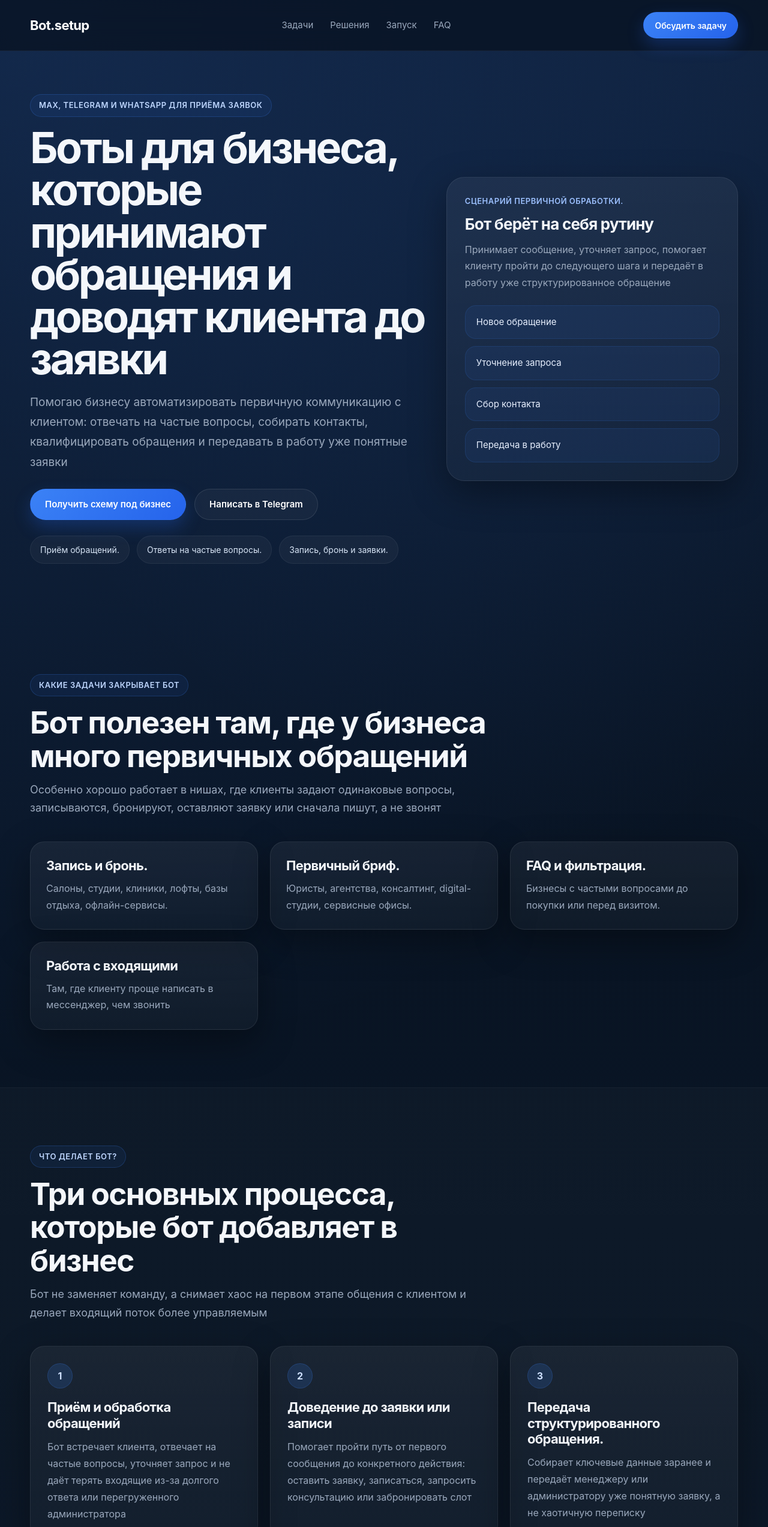
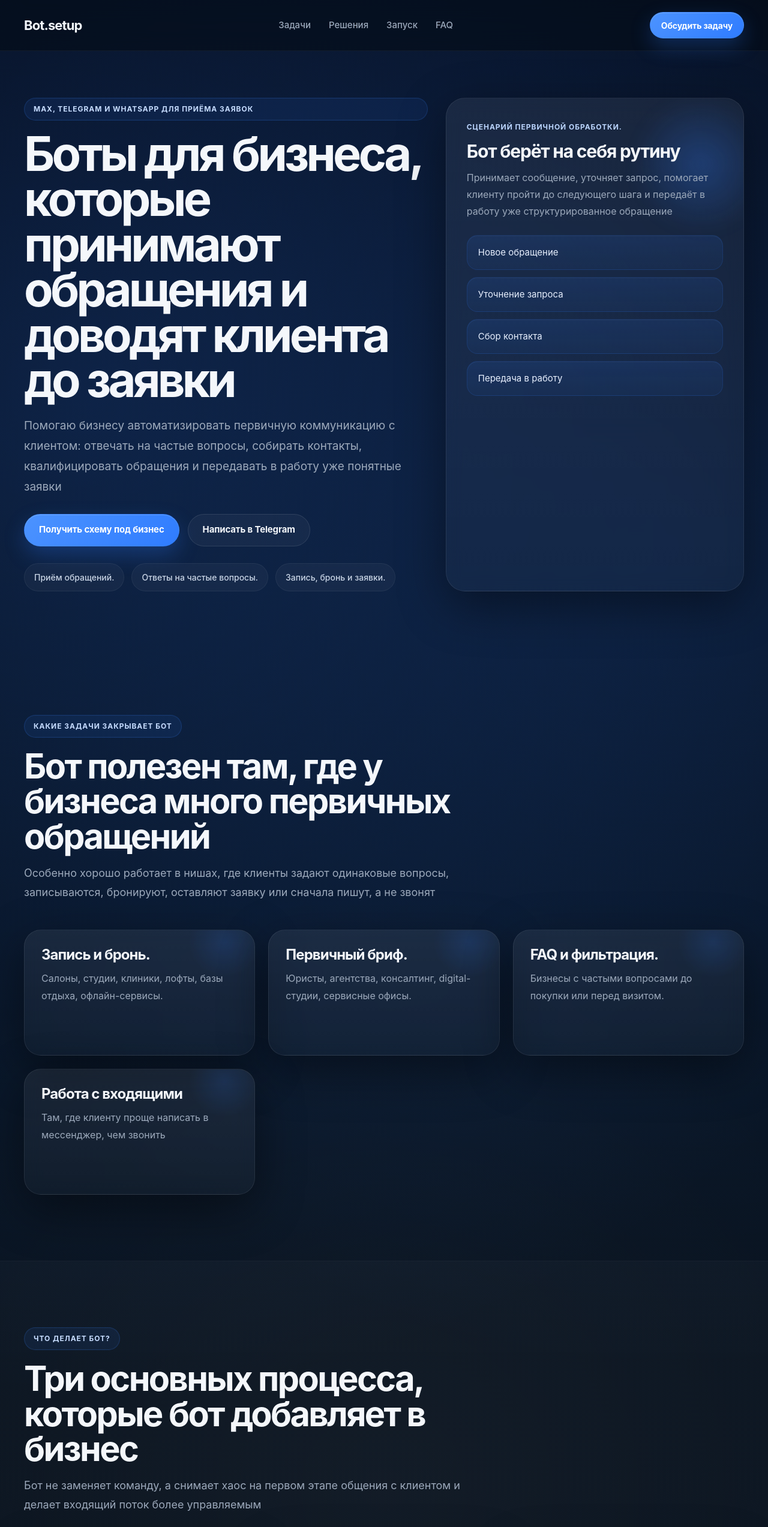
Before and after one commit to yvngfloyd/bot_landing, a React (Vite) app: page / in a window 1280 px wide. Shown: the top 2546 px of the page at 60% size. Built offline with nearby package versions, Linux system fonts and the light colour scheme.

Commit message:
Update styles.css

```diff
--- a/styles.css
+++ b/styles.css
@@ -1,18 +1,25 @@
 :root {
-  --bg: #07111f;
-  --bg-soft: #0b1728;
+  --bg: #050b14;
+  --bg-2: #08111d;
+  --bg-3: #0b1523;
   --panel: rgba(255, 255, 255, 0.04);
-  --panel-strong: rgba(255, 255, 255, 0.07);
-  --line: rgba(255, 255, 255, 0.1);
+  --panel-2: rgba(255, 255, 255, 0.06);
+  --panel-3: rgba(255, 255, 255, 0.08);
+  --line: rgba(255, 255, 255, 0.08);
+  --line-strong: rgba(255, 255, 255, 0.14);
   --text: #f4f7fb;
-  --muted: #9aa8bc;
-  --blue: #3b82f6;
-  --blue-soft: rgba(59, 130, 246, 0.16);
-  --white: #ffffff;
-  --shadow: 0 20px 60px rgba(0, 0, 0, 0.35);
-  --radius: 24px;
-  --radius-sm: 16px;
-  --container: 1180px;
+  --muted: #9ca9bb;
+  --muted-2: #c9d5e6;
+  --blue: #2f7cff;
+  --blue-2: #4c93ff;
+  --blue-soft: rgba(47, 124, 255, 0.16);
+  --glow: rgba(47, 124, 255, 0.22);
+  --shadow: 0 24px 80px rgba(0, 0, 0, 0.42);
+  --shadow-soft: 0 12px 40px rgba(0, 0, 0, 0.28);
+  --radius: 28px;
+  --radius-md: 22px;
+  --radius-sm: 18px;
+  --container: 1200px;
 }
 
 * {
@@ -26,13 +33,27 @@ html {
 body {
   margin: 0;
   min-width: 320px;
-  background:
-    radial-gradient(circle at top left, rgba(59, 130, 246, 0.2), transparent 30%),
-    radial-gradient(circle at top right, rgba(59, 130, 246, 0.12), transparent 25%),
-    linear-gradient(180deg, #08111e 0%, #091525 35%, #07111f 100%);
   color: var(--text);
   font-family: Inter, ui-sans-serif, system-ui, -apple-system, BlinkMacSystemFont, "Segoe UI", sans-serif;
   line-height: 1.5;
+  background:
+    radial-gradient(circle at 12% 10%, rgba(47, 124, 255, 0.18), transparent 28%),
+    radial-gradient(circle at 88% 14%, rgba(47, 124, 255, 0.12), transparent 24%),
+    radial-gradient(circle at 50% 38%, rgba(255, 255, 255, 0.03), transparent 26%),
+    linear-gradient(180deg, #040914 0%, #07111d 28%, #08101b 62%, #050b14 100%);
+}
+
+body::before {
+  content: "";
+  position: fixed;
+  inset: 0;
+  pointer-events: none;
+  background-image:
+    linear-gradient(rgba(255, 255, 255, 0.015) 1px, transparent 1px),
+    linear-gradient(90deg, rgba(255, 255, 255, 0.015) 1px, transparent 1px);
+  background-size: 42px 42px;
+  mask-image: linear-gradient(to bottom, rgba(0, 0, 0, 0.45), transparent 85%);
+  opacity: 0.35;
 }
 
 a {
@@ -41,8 +62,8 @@ a {
 }
 
 img {
+  display: block;
   max-width: 100%;
-  display: block;
 }
 
 button,
@@ -62,114 +83,124 @@ select {
 }
 
 .section {
-  padding: 96px 0;
+  position: relative;
+  padding: 110px 0;
 }
 
 .section-dark {
-  background: linear-gradient(180deg, rgba(255, 255, 255, 0.02), rgba(255, 255, 255, 0.01));
+  background:
+    linear-gradient(180deg, rgba(255, 255, 255, 0.025), rgba(255, 255, 255, 0.01));
   border-top: 1px solid rgba(255, 255, 255, 0.04);
   border-bottom: 1px solid rgba(255, 255, 255, 0.04);
 }
 
 .section-head {
-  max-width: 780px;
-  margin-bottom: 40px;
+  max-width: 820px;
+  margin-bottom: 46px;
 }
 
 .section-head h2 {
-  margin: 0 0 14px;
-  font-size: clamp(32px, 4vw, 52px);
-  line-height: 1.08;
-  letter-spacing: -0.03em;
+  margin: 0 0 16px;
+  font-size: clamp(34px, 4.5vw, 58px);
+  line-height: 1.02;
+  letter-spacing: -0.045em;
 }
 
 .section-head p {
   margin: 0;
+  max-width: 760px;
   color: var(--muted);
   font-size: 18px;
-  line-height: 1.7;
+  line-height: 1.78;
 }
 
 .eyebrow {
   display: inline-flex;
   align-items: center;
-  gap: 8px;
-  margin-bottom: 16px;
-  padding: 8px 14px;
-  border: 1px solid rgba(59, 130, 246, 0.22);
+  gap: 10px;
+  margin-bottom: 18px;
+  padding: 9px 15px;
   border-radius: 999px;
-  background: rgba(59, 130, 246, 0.08);
-  color: #bfd7ff;
-  font-size: 13px;
-  font-weight: 600;
-  letter-spacing: 0.04em;
+  border: 1px solid rgba(47, 124, 255, 0.2);
+  background: rgba(47, 124, 255, 0.09);
+  color: #c6dcff;
+  font-size: 12px;
+  font-weight: 700;
   text-transform: uppercase;
+  letter-spacing: 0.08em;
+  box-shadow: inset 0 0 0 1px rgba(255, 255, 255, 0.02);
 }
 
 .header {
   position: sticky;
   top: 0;
-  z-index: 40;
+  z-index: 50;
+  background: rgba(5, 11, 20, 0.56);
   backdrop-filter: blur(18px);
-  background: rgba(7, 17, 31, 0.72);
   border-bottom: 1px solid rgba(255, 255, 255, 0.05);
 }
 
 .nav {
+  min-height: 84px;
   display: flex;
   align-items: center;
   justify-content: space-between;
-  gap: 20px;
-  min-height: 84px;
+  gap: 24px;
 }
 
 .logo {
   font-size: 22px;
   font-weight: 700;
-  letter-spacing: -0.03em;
-  color: var(--white);
+  letter-spacing: -0.04em;
+  color: var(--text);
 }
 
 .nav-links {
   display: flex;
   align-items: center;
-  gap: 28px;
+  gap: 30px;
 }
 
 .nav-links a {
   color: var(--muted);
   font-size: 15px;
-  transition: color 0.2s ease;
+  font-weight: 500;
+  transition: color 0.2s ease, opacity 0.2s ease;
 }
 
 .nav-links a:hover {
-  color: var(--white);
+  color: var(--text);
 }
 
 .btn {
   display: inline-flex;
   align-items: center;
   justify-content: center;
-  min-height: 52px;
+  min-height: 54px;
   padding: 0 24px;
   border-radius: 999px;
   border: 1px solid transparent;
-  background: linear-gradient(135deg, #3b82f6, #2563eb);
-  color: var(--white);
+  background: linear-gradient(135deg, var(--blue-2), var(--blue));
+  color: #fff;
   font-size: 15px;
-  font-weight: 600;
-  box-shadow: 0 12px 28px rgba(37, 99, 235, 0.28);
+  font-weight: 700;
+  letter-spacing: -0.01em;
+  box-shadow:
+    0 14px 34px rgba(47, 124, 255, 0.26),
+    inset 0 1px 0 rgba(255, 255, 255, 0.18);
   transition:
     transform 0.18s ease,
     box-shadow 0.18s ease,
     opacity 0.18s ease,
-    border-color 0.18s ease,
-    background 0.18s ease;
+    background 0.18s ease,
+    border-color 0.18s ease;
 }
 
 .btn:hover {
   transform: translateY(-1px);
-  box-shadow: 0 18px 34px rgba(37, 99, 235, 0.34);
+  box-shadow:
+    0 18px 42px rgba(47, 124, 255, 0.33),
+    inset 0 1px 0 rgba(255, 255, 255, 0.18);
 }
 
 .btn:active {
@@ -183,50 +214,56 @@ select {
 }
 
 .btn-secondary {
+  background: rgba(255, 255, 255, 0.04);
   border-color: rgba(255, 255, 255, 0.1);
-  background: rgba(255, 255, 255, 0.04);
-  color: var(--white);
+  color: var(--text);
   box-shadow: none;
 }
 
 .btn-secondary:hover {
-  background: rgba(255, 255, 255, 0.08);
+  background: rgba(255, 255, 255, 0.07);
   box-shadow: none;
 }
 
 .hero {
-  padding-top: 72px;
-  padding-bottom: 88px;
+  padding-top: 78px;
+  padding-bottom: 96px;
 }
 
 .hero-grid {
   display: grid;
-  grid-template-columns: 1.15fr 0.85fr;
-  gap: 36px;
-  align-items: center;
+  grid-template-columns: minmax(0, 1.15fr) minmax(360px, 0.85fr);
+  gap: 30px;
+  align-items: stretch;
+}
+
+.hero-content {
+  display: flex;
+  flex-direction: column;
+  justify-content: center;
 }
 
 .hero-content h1 {
-  margin: 0 0 20px;
-  font-size: clamp(42px, 6vw, 72px);
-  line-height: 0.98;
-  letter-spacing: -0.05em;
+  margin: 0 0 22px;
   max-width: 860px;
+  font-size: clamp(46px, 6.2vw, 82px);
+  line-height: 0.95;
+  letter-spacing: -0.06em;
 }
 
 .hero-text {
-  max-width: 700px;
+  max-width: 720px;
   margin: 0 0 28px;
   color: var(--muted);
   font-size: 19px;
-  line-height: 1.75;
+  line-height: 1.78;
 }
 
 .hero-actions {
   display: flex;
   flex-wrap: wrap;
   gap: 14px;
-  margin-bottom: 26px;
+  margin-bottom: 28px;
 }
 
 .hero-points {
@@ -240,8 +277,10 @@ select {
   border-radius: 999px;
   background: rgba(255, 255, 255, 0.04);
   border: 1px solid rgba(255, 255, 255, 0.06);
-  color: #d7e4f5;
+  color: var(--muted-2);
   font-size: 14px;
+  font-weight: 500;
+  backdrop-filter: blur(10px);
 }
 
 .hero-card,
@@ -250,57 +289,87 @@ select {
 .timeline-item,
 .faq-item,
 .final-box {
-  background: linear-gradient(180deg, rgba(255, 255, 255, 0.055), rgba(255, 255, 255, 0.03));
+  background:
+    linear-gradient(180deg, rgba(255, 255, 255, 0.065), rgba(255, 255, 255, 0.028));
   border: 1px solid rgba(255, 255, 255, 0.08);
   box-shadow: var(--shadow);
+  backdrop-filter: blur(12px);
 }
 
 .hero-card {
-  padding: 30px;
-  border-radius: 30px;
+  position: relative;
+  overflow: hidden;
+  padding: 34px;
+  border-radius: 32px;
+  min-height: 100%;
+}
+
+.hero-card::before {
+  content: "";
+  position: absolute;
+  inset: auto -10% 72% auto;
+  width: 240px;
+  height: 240px;
+  border-radius: 50%;
+  background: radial-gradient(circle, rgba(47, 124, 255, 0.28), transparent 68%);
+  pointer-events: none;
+  filter: blur(12px);
 }
 
 .card-label {
-  margin-bottom: 14px;
-  color: #9cc0ff;
-  font-size: 13px;
-  font-weight: 600;
-  letter-spacing: 0.04em;
+  position: relative;
+  z-index: 1;
+  display: inline-flex;
+  margin-bottom: 16px;
+  color: #bcd6ff;
+  font-size: 12px;
+  font-weight: 700;
   text-transform: uppercase;
+  letter-spacing: 0.08em;
 }
 
 .hero-card h3 {
+  position: relative;
+  z-index: 1;
   margin: 0 0 14px;
-  font-size: 26px;
-  line-height: 1.15;
-  letter-spacing: -0.03em;
+  font-size: 30px;
+  line-height: 1.04;
+  letter-spacing: -0.04em;
 }
 
 .hero-card p {
-  margin: 0 0 24px;
+  position: relative;
+  z-index: 1;
+  margin: 0 0 26px;
   color: var(--muted);
   font-size: 16px;
-  line-height: 1.7;
+  line-height: 1.75;
 }
 
 .flow {
+  position: relative;
+  z-index: 1;
   display: grid;
   gap: 12px;
 }
 
 .flow-item {
-  position: relative;
+  display: flex;
+  align-items: center;
+  min-height: 58px;
   padding: 16px 18px;
   border-radius: 18px;
-  background: rgba(59, 130, 246, 0.08);
-  border: 1px solid rgba(59, 130, 246, 0.14);
+  background:
+    linear-gradient(180deg, rgba(47, 124, 255, 0.12), rgba(47, 124, 255, 0.06));
+  border: 1px solid rgba(47, 124, 255, 0.14);
   color: #e8f0ff;
   font-size: 15px;
+  box-shadow: inset 0 1px 0 rgba(255, 255, 255, 0.04);
 }
 
 .grid {
   display: grid;
-  gap: 20px;
+  gap: 22px;
 }
 
 .grid.three {
@@ -312,59 +381,97 @@ select {
 }
 
 .card {
-  padding: 26px;
+  position: relative;
+  overflow: hidden;
+  padding: 28px;
   border-radius: var(--radius);
+  min-height: 210px;
+}
+
+.card::before {
+  content: "";
+  position: absolute;
+  top: -40px;
+  right: -10px;
+  width: 120px;
+  height: 120px;
+  border-radius: 50%;
+  background: radial-gradient(circle, rgba(47, 124, 255, 0.14), transparent 70%);
+  pointer-events: none;
 }
 
 .card h3 {
+  position: relative;
+  z-index: 1;
   margin: 0 0 12px;
-  font-size: 22px;
-  line-height: 1.2;
-  letter-spacing: -0.03em;
+  font-size: 24px;
+  line-height: 1.1;
+  letter-spacing: -0.04em;
 }
 
 .card p {
+  position: relative;
+  z-index: 1;
   margin: 0;
   color: var(--muted);
-  line-height: 1.7;
+  line-height: 1.78;
+  font-size: 16px;
 }
 
 .steps {
   display: grid;
   grid-template-columns: repeat(3, minmax(0, 1fr));
-  gap: 20px;
+  gap: 22px;
 }
 
 .step-card {
-  padding: 28px;
+  position: relative;
+  overflow: hidden;
+  padding: 30px;
   border-radius: var(--radius);
+  min-height: 280px;
+}
+
+.step-card::before {
+  content: "";
+  position: absolute;
+  top: -36px;
+  right: -16px;
+  width: 150px;
+  height: 150px;
+  border-radius: 50%;
+  background: radial-gradient(circle, rgba(47, 124, 255, 0.16), transparent 72%);
+  pointer-events: none;
 }
 
 .step-num {
   display: inline-flex;
   align-items: center;
   justify-content: center;
-  width: 42px;
-  height: 42px;
-  margin-bottom: 18px;
-  border-radius: 50%;
-  background: var(--blue-soft);
-  border: 1px solid rgba(59, 130, 246, 0.2);
-  color: #cfe0ff;
-  font-weight: 700;
+  width: 46px;
+  height: 46px;
+  margin-bottom: 20px;
+  border-radius: 14px;
+  background: rgba(47, 124, 255, 0.1);
+  border: 1px solid rgba(47, 124, 255, 0.18);
+  color: #d4e4ff;
+  font-weight: 800;
+  font-size: 15px;
+  box-shadow: inset 0 1px 0 rgba(255, 255, 255, 0.04);
 }
 
 .step-card h3 {
   margin: 0 0 12px;
-  font-size: 22px;
-  line-height: 1.2;
-  letter-spacing: -0.03em;
+  font-size: 24px;
+  line-height: 1.1;
+  letter-spacing: -0.04em;
 }
 
 .step-card p {
   margin: 0;
   color: var(--muted);
-  line-height: 1.75;
+  line-height: 1.78;
+  font-size: 16px;
 }
 
 .timeline {
@@ -374,37 +481,39 @@ select {
 
 .timeline-item {
   display: grid;
-  grid-template-columns: 84px 1fr;
-  gap: 22px;
+  grid-template-columns: 86px 1fr;
+  gap: 24px;
   align-items: start;
-  padding: 24px;
-  border-radius: var(--radius);
+  padding: 28px;
+  border-radius: 28px;
 }
 
 .timeline-num {
   display: flex;
   align-items: center;
   justify-content: center;
-  min-height: 58px;
+  min-height: 62px;
   border-radius: 18px;
-  background: rgba(59, 130, 246, 0.08);
-  border: 1px solid rgba(59, 130, 246, 0.16);
-  color: #d6e5ff;
+  background:
+    linear-gradient(180deg, rgba(47, 124, 255, 0.14), rgba(47, 124, 255, 0.07));
+  border: 1px solid rgba(47, 124, 255, 0.18);
+  color: #d7e5ff;
   font-size: 18px;
-  font-weight: 700;
+  font-weight: 800;
 }
 
 .timeline-item h3 {
   margin: 0 0 10px;
-  font-size: 24px;
-  line-height: 1.2;
-  letter-spacing: -0.03em;
+  font-size: 26px;
+  line-height: 1.06;
+  letter-spacing: -0.04em;
 }
 
 .timeline-item p {
   margin: 0;
   color: var(--muted);
-  line-height: 1.75;
+  line-height: 1.78;
+  font-size: 16px;
 }
 
 .faq-list {
@@ -414,58 +523,80 @@ select {
 }
 
 .faq-item {
-  padding: 24px;
-  border-radius: var(--radius);
+  padding: 26px;
+  border-radius: 24px;
 }
 
 .faq-item h3 {
   margin: 0 0 10px;
-  font-size: 21px;
-  line-height: 1.2;
-  letter-spacing: -0.03em;
+  font-size: 22px;
+  line-height: 1.14;
+  letter-spacing: -0.04em;
 }
 
 .faq-item p {
   margin: 0;
   color: var(--muted);
-  line-height: 1.75;
+  line-height: 1.78;
+  font-size: 16px;
 }
 
 .final-cta {
-  padding-top: 72px;
-  padding-bottom: 110px;
+  padding-top: 82px;
+  padding-bottom: 120px;
 }
 
 .final-box {
   display: flex;
   align-items: center;
   justify-content: space-between;
-  gap: 28px;
-  padding: 34px;
-  border-radius: 32px;
+  gap: 34px;
+  padding: 36px;
+  border-radius: 34px;
+  position: relative;
+  overflow: hidden;
+}
+
+.final-box::before {
+  content: "";
+  position: absolute;
+  top: -80px;
+  right: -60px;
+  width: 260px;
+  height: 260px;
+  border-radius: 50%;
+  background: radial-gradient(circle, rgba(47, 124, 255, 0.2), transparent 70%);
+  filter: blur(14px);
+  pointer-events: none;
 }
 
 .final-box h2 {
+  position: relative;
+  z-index: 1;
   margin: 0 0 14px;
-  font-size: clamp(30px, 4vw, 48px);
-  line-height: 1.08;
-  letter-spacing: -0.04em;
-  max-width: 700px;
+  max-width: 760px;
+  font-size: clamp(32px, 4.4vw, 54px);
+  line-height: 1.03;
+  letter-spacing: -0.05em;
 }
 
 .final-box p {
+  position: relative;
+  z-index: 1;
   margin: 0;
-  max-width: 640px;
+  max-width: 650px;
   color: var(--muted);
-  line-height: 1.75;
+  line-height: 1.8;
   font-size: 17px;
 }
 
 .final-actions {
+  position: relative;
+  z-index: 1;
   display: flex;
   flex-direction: column;
   gap: 14px;
-  min-width: 240px;
+  min-width: 250px;
 }
 
 @media (max-width: 1100px) {
@@ -473,8 +604,7 @@ select {
   .steps,
   .grid.three,
   .grid.two,
-  .faq-list,
-  .final-box {
+  .faq-list {
     grid-template-columns: 1fr;
   }
 
@@ -482,23 +612,28 @@ select {
     display: grid;
   }
 
+  .nav-links {
+    display: none;
+  }
+
   .hero-content h1 {
     max-width: 100%;
   }
 
-  .nav-links {
-    display: none;
+  .card,
+  .step-card {
+    min-height: auto;
   }
 }
 
 @media (max-width: 760px) {
   .section {
-    padding: 72px 0;
+    padding: 78px 0;
   }
 
   .hero {
-    padding-top: 42px;
-    padding-bottom: 60px;
+    padding-top: 46px;
+    padding-bottom: 68px;
   }
 
   .container {
@@ -506,7 +641,7 @@ select {
   }
 
   .nav {
-    min-height: 72px;
+    min-height: 74px;
   }
 
   .btn,
@@ -525,7 +660,8 @@ select {
   .timeline-item,
   .faq-item,
   .final-box {
-    border-radius: 22px;
+    padding: 22px;
+    border-radius: 24px;
   }
 
   .timeline-item {
@@ -533,11 +669,11 @@ select {
   }
 
   .timeline-num {
-    width: 78px;
+    width: 82px;
   }
 
+  .section-head p,
   .hero-text,
-  .section-head p,
   .card p,
   .step-card p,
   .timeline-item p,
@@ -554,16 +690,7 @@ select {
 
   .section-head h2,
   .final-box h2 {
-    font-size: 30px;
-  }
-
-  .hero-card,
-  .card,
-  .step-card,
-  .timeline-item,
-  .faq-item,
-  .final-box {
-    padding: 20px;
+    font-size: 31px;
   }
 
   .hero-points {
```
